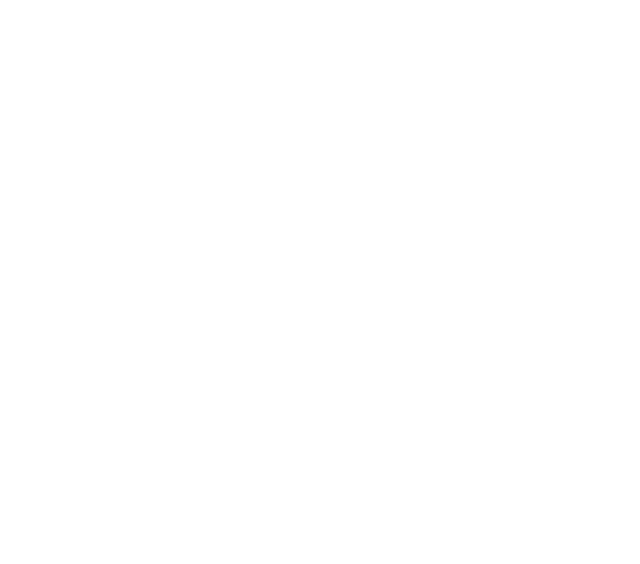
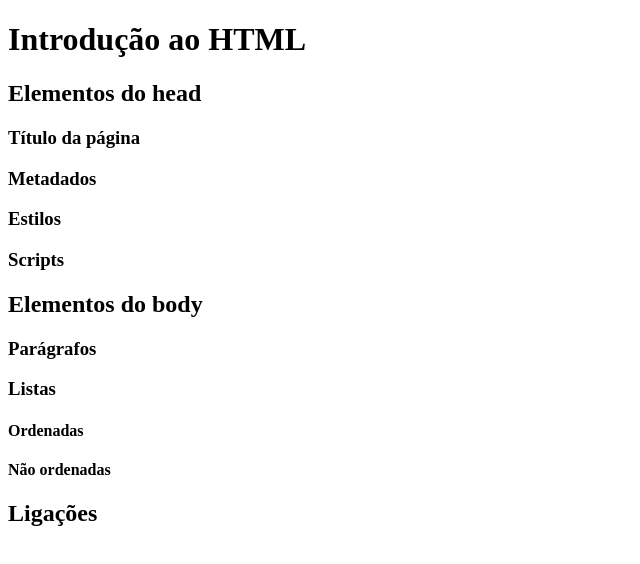
Before and after one commit to ufjf-dcc202/ufjf-dcc202-2025-1-a-atv02-Alex325, a plain HTML site: page index.html in a window 1280 px wide. Shown: the whole page, without its empty margins (0-640 px from the left). Drawn offline with Linux system fonts and the light colour scheme.

Commit message:
adiciona conteúdo

```diff
--- a/index.html
+++ b/index.html
@@ -1,11 +1,30 @@
 <!DOCTYPE html>
-<html lang="pt_br">
-<head>
-    <meta charset="UTF-8">
-    <meta name="viewport" content="width=device-width, initial-scale=1.0">
+<html lang="pt-br">
+  <head>
+    <meta charset="UTF-8" />
+    <meta name="viewport" content="width=device-width, initial-scale=1.0" />
     <title>DCC202 simples</title>
-</head>
-<body>
-
-</body>
+  </head>
+  <body>
+    <main>
+      <h1>Introdução ao HTML</h1>
+      <section>
+        <h2>Elementos do head</h2>
+          <h3>Título da página</h3>
+          <h3>Metadados</h3>
+          <h3>Estilos</h3>
+          <h3>Scripts</h3>
+      </section>
+      <section>
+        <h2>Elementos do body</h2>
+          <h3>Parágrafos</h3>
+          <h3>Listas</h3>
+            <h4>Ordenadas</h4>
+            <h4>Não ordenadas</h4>
+      </section>
+      <section>
+        <h2>Ligações</h2>
+      </section>
+    </main>
+  </body>
 </html>
```
